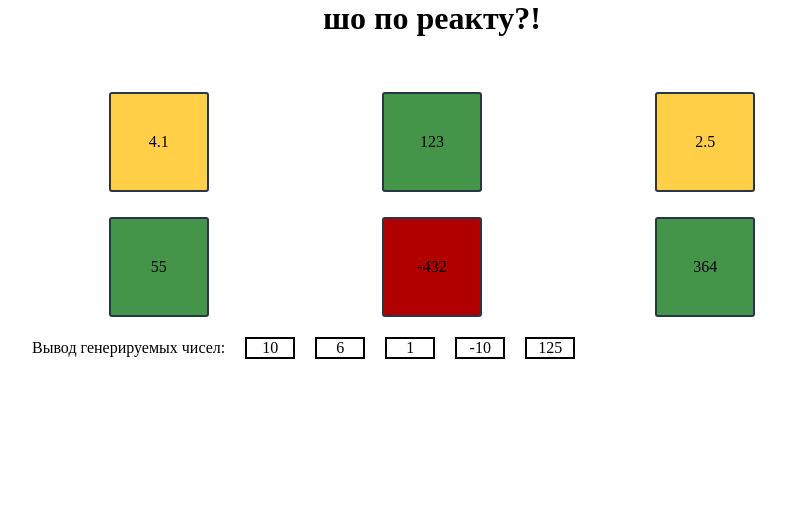
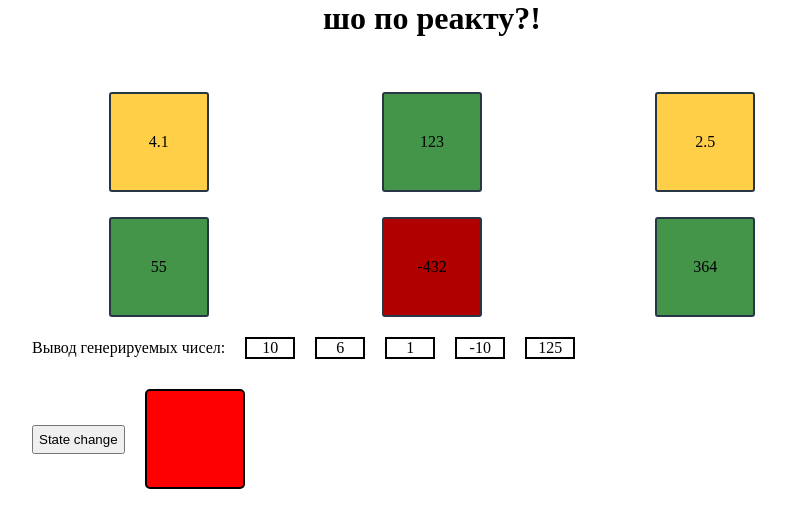
Before and after one commit to BesedinEgor/reactApp, a React (Create React App) app: page / in a window 1280 px wide. Shown: the top 528 px of the page, without its empty margins (208-994 px from the left). Built offline with nearby package versions, Linux system fonts and the light colour scheme.

Commit message:
#16 разбор хука useState, изменение state по клику на кнопку (#24)

```diff
--- a/package.json
+++ b/package.json
@@ -46,7 +46,7 @@
     "eslint-config-prettier": "^8.5.0",
     "eslint-plugin-import": "^2.26.0",
     "eslint-plugin-jsx-a11y": "^6.6.1",
-    "eslint-plugin-react": "^7.31.8",
+    "eslint-plugin-react": "^7.31.10",
     "eslint-plugin-react-hooks": "^4.6.0"
   }
 }
--- a/src/App.js
+++ b/src/App.js
@@ -2,6 +2,7 @@ import './components/App.scss';
 import './components/vars.scss';
 import './components/generatingElements/generatingElements.scss';
 import './components/main/Main.scss';
+import './components/state/state.scss'
 
 import Main from './components/main/Main';
 
--- a/src/components/getGeneratedNumber/GetGeneratedNumber.jsx
+++ b/src/components/getGeneratedNumber/GetGeneratedNumber.jsx
@@ -1,20 +1,13 @@
-// import PropTypes from 'prop-types';
-
 const AddNum1 = (num) => num + 5;
 const AddNum2 = (num) => num * 2;
 const AddNum3 = (num) => num / 5;
 const AddNum4 = (num) => num - 5;
 const AddNum5 = (num) => num ** 3;
 
-const getGeneratedNumber = (props) => {
+const GetGeneratedNumber = (props) => {
   const { num, func } = props;
   return func(num);
 };
 
-// AddNum.PropTypes = {
-//   num: PropTypes.number,
-//   func: PropTypes.func,
-// };
-
 export { AddNum1, AddNum2, AddNum3, AddNum4, AddNum5 };
-export default getGeneratedNumber;
+export default GetGeneratedNumber;
--- a/src/components/main/Main.jsx
+++ b/src/components/main/Main.jsx
@@ -8,6 +8,7 @@ import {
   AddNum4,
   AddNum5,
 } from '../getGeneratedNumber/GetGeneratedNumber';
+import State from '../state/State';
 
 const Main = () => {
   return (
@@ -34,6 +35,7 @@ const Main = () => {
           <GetGeneratedNumber num={5} func={AddNum5} />
         </p>
       </div>
+      <State />
     </div>
   );
 };
--- /dev/null
+++ b/src/components/state/State.jsx
@@ -0,0 +1,24 @@
+import { useState } from 'react';
+
+const State = () => {
+  const [status, setStatus] = useState(true);
+
+  return (
+    <div className="current">
+      <button
+        type="button"
+        className="stateButton"
+        onClick={() => setStatus(!status)}
+      >
+        State change
+      </button>
+      {!status ? (
+        <div className="stateSquare" style={{ backgroundColor: 'green' }} />
+      ) : (
+        <div className="stateSquare" style={{ backgroundColor: 'red' }} />
+      )}
+    </div>
+  );
+};
+
+export default State;
--- /dev/null
+++ b/src/components/state/state.scss
@@ -0,0 +1,17 @@
+.current {
+  display: flex;
+  align-items: center;
+  gap: 20px;
+  margin-top: 30px;
+}
+
+.stateSquare {
+  width: 100px;
+  height: 100px;
+  border: 2px solid var(--dark-color);
+  border-radius: 5px;
+}
+
+.stateButton {
+  padding: 5px;
+}
```
Also changed, not shown: 1 other file (tests, documents, lock files or other folders).
